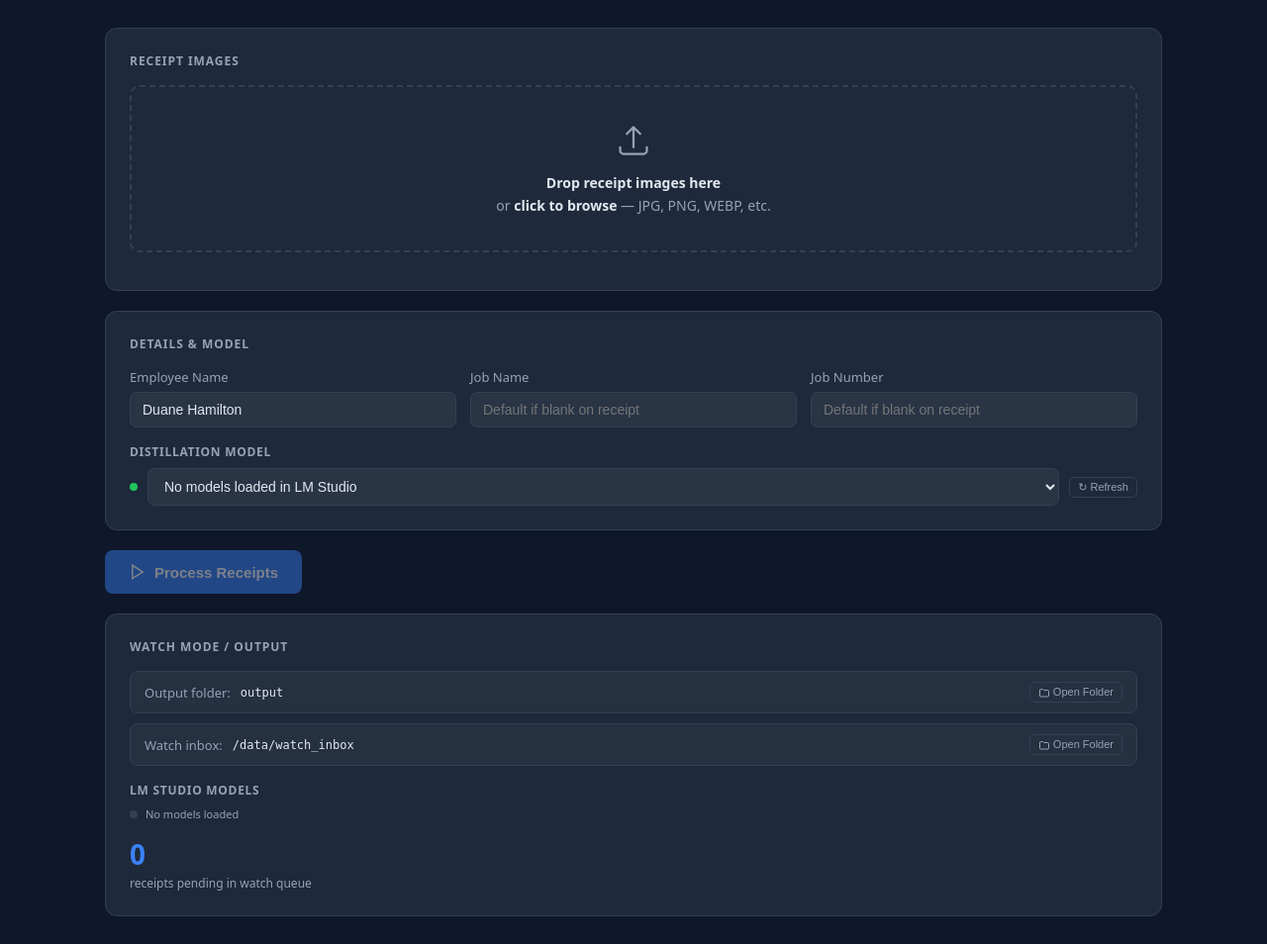
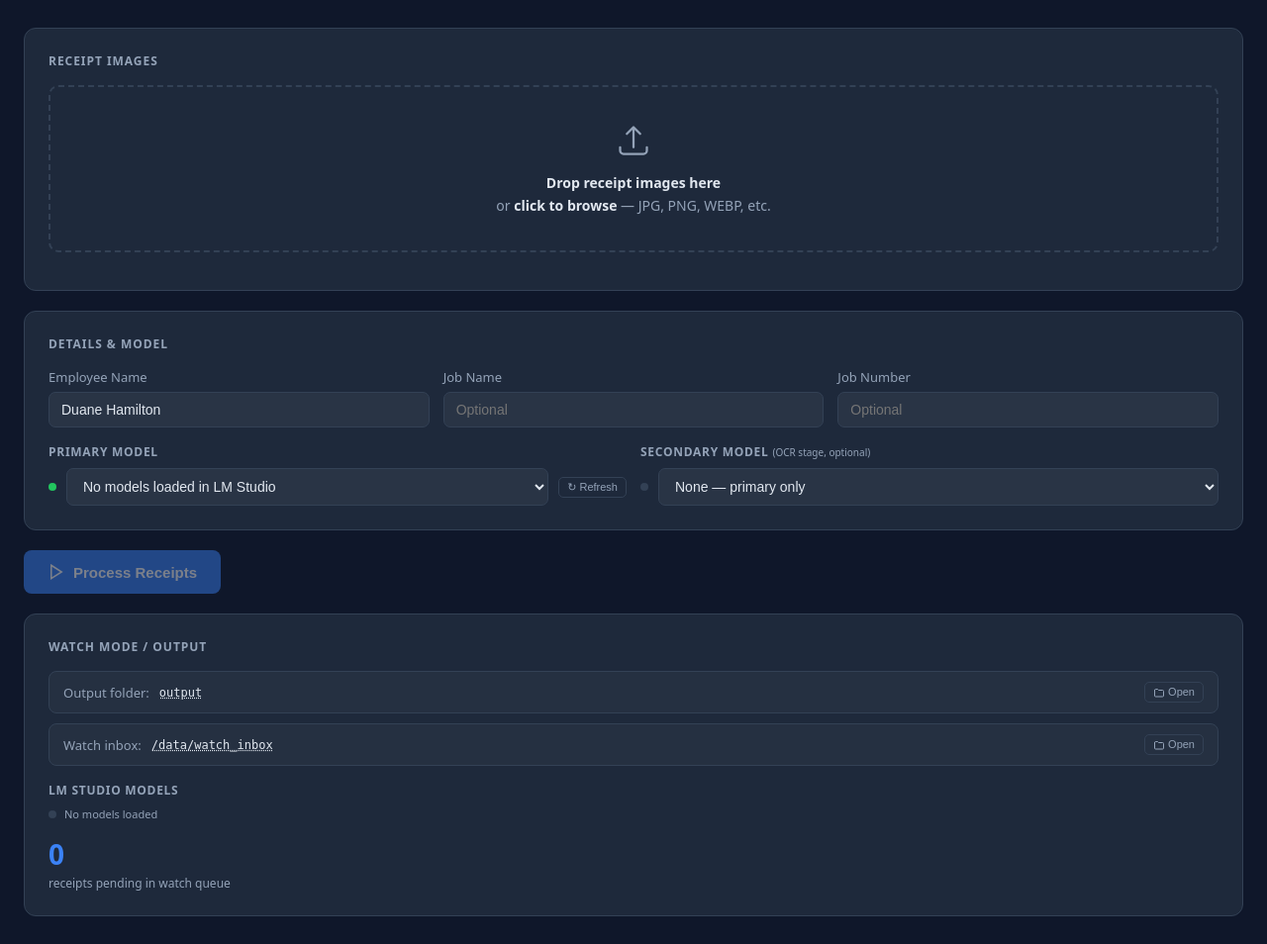
Before and after one commit to duedev/Reimbursements, a FastAPI app: page / in a window 1280 px wide. Shown: the part 56-1010 px from the top of the page at 99% size. Run offline with FastAPI, Linux system fonts and the light colour scheme; data that the repository does not hold is empty; some libraries are stand-ins or nearby versions.

Commit message:
UI/UX overhaul: model picker, kanban fixes, spreadsheet column reorder
Web UI:
- Hide upload/config cards during processing; "Process Another Batch" restores them
- Primary + Secondary model dropdowns replace single Distillation Model selector
  (secondary is the optional OCR-stage model; primary handles distillation/vision)
- LLM tag on each kanban card shows which model is working on it
- Kanban cards now move correctly between columns (fix getElementById vs CSS.escape bug)
- Cards in the Completed column sorted oldest-first (aging to top)
- Retry button renamed to just "Retry"; fixed index lookup so retries find image by
  original scan index rather than position in results list — resolves invalid-index
  error and duplicate card spawning
- App width fills all available window space (removed max-width: 1100px)
- Folder path labels in Watch Mode are clickable shortcut links
- Job name/number placeholders changed from "Default if blank on receipt" to "Optional"

Processing:
- olmOCR-2 removed as hardcoded primary; initialize_models() loads primary model only
- AI never extracts job_name or job_number from receipts; only user-provided values used
- Removed dollar amount from ai_summary prompt (summary describes purchase, not cost)
- "summary" field normalised to "ai_summary" for downstream compatibility

Spreadsheet:
- Columns G/H swapped: G=Filename (with hyperlink), H=Summary
- "AI Summary" header renamed to "Summary"
- Row formatting extended to column I (was H) to cover Review Notes column
- Sheet tabs renamed: Fuel, Materials, Miscellaneous
- Section banners updated to match tab names

https://claude.ai/code/session_01RQrnDGxha74VoW4FKjz3gq

```diff
--- a/server.py
+++ b/server.py
@@ -104,6 +104,10 @@ async def process(
             q.put({"type": "progress", "current": cur, "total": tot, "filename": fname})
 
         def receipt_status_cb(idx: int, tot: int, fname: str, status: str, data):
+            # Store original image path on first contact for retry support
+            if status == "queued":
+                orig = receipts_dir / fname
+                _jobs[job_id].setdefault("image_paths_by_idx", {})[idx] = str(orig)
             q.put({
                 "type":     "receipt_update",
                 "index":    idx,
@@ -245,49 +249,68 @@ async def make_spreadsheet(job_id: str):
 @app.post("/retry-receipt/{job_id}/{index}")
 async def retry_receipt(job_id: str, index: int):
     """
-    Re-process a single failed receipt using Gemma direct-vision (bypasses olmOCR).
-    Updates the job results in-place and emits an SSE receipt_update via the job queue.
+    Re-process a single failed receipt using the primary model (direct vision).
+    Works for both failed receipts and previously succeeded ones.
     """
     if job_id not in _jobs:
         return JSONResponse({"ok": False, "error": "Job not found"}, status_code=404)
 
     job = _jobs[job_id]
     results = job.get("results", [])
+    image_paths = job.get("image_paths_by_idx", {})
 
-    # Find the matching result by index (index is 1-based from the Kanban)
-    receipt_idx = index - 1
-    if receipt_idx < 0 or receipt_idx >= len(results):
-        return JSONResponse({"ok": False, "error": "Invalid receipt index"}, status_code=400)
+    # Find existing successful result (if any) by original index
+    target = None
+    target_pos = None
+    for i, r in enumerate(results):
+        if r.get("_original_index") == index:
+            target = r
+            target_pos = i
+            break
 
-    target = results[receipt_idx]
-    img_path_str = target.get("_image_path")
+    # Resolve image path: successful result has renamed path; failed receipt has original
+    img_path_str = None
+    if target:
+        img_path_str = target.get("_image_path")
+    if not img_path_str or not Path(img_path_str).exists():
+        img_path_str = image_paths.get(index)
+
     if not img_path_str or not Path(img_path_str).exists():
         return JSONResponse({"ok": False, "error": "Image file not available for retry"}, status_code=404)
+
+    img_path = Path(img_path_str)
 
     def _retry():
         from openai import OpenAI
         client = OpenAI(base_url=_pr.LMSTUDIO_BASE_URL, api_key="lmstudio")
-        return _pr._extract_with_model(client, Path(img_path_str), _pr._active_gemma_model)
+        return _pr._extract_with_model(client, img_path, _pr._active_gemma_model)
 
     try:
         new_data = await asyncio.get_event_loop().run_in_executor(None, _retry)
     except Exception as exc:
         return JSONResponse({"ok": False, "error": str(exc)}, status_code=500)
 
-    if new_data and not _pr._is_low_confidence(new_data):
-        # Merge new data into existing result
-        for k in ("date", "vendor", "amount", "category", "job_name", "job_number",
-                  "expense_description", "ai_summary", "flags"):
-            if k in new_data:
-                target[k] = new_data[k]
-        target["_flag"] = (new_data.get("flags") or [{}])[0].get("flag", "") if new_data.get("flags") else ""
-        q = job.get("queue")
-        if q:
-            q.put({"type": "receipt_update", "index": index, "status": "done",
-                   "data": _safe_receipt_data(target)})
-        return JSONResponse({"ok": True, "data": _safe_receipt_data(target)})
+    if not new_data or _pr._is_low_confidence(new_data):
+        return JSONResponse({"ok": False, "error": "Retry extraction failed or still low confidence"}, status_code=422)
 
-    return JSONResponse({"ok": False, "error": "Retry extraction failed or still low confidence"}, status_code=422)
+    new_data["_original_index"] = index
+    new_data["_image_path"]     = str(img_path)
+    new_data["_file"]           = img_path.name
+    new_data["_new_filename"]   = img_path.name
+    new_data["_category"]       = _pr.classify_category(new_data)
+    flags_list = new_data.get("flags") or []
+    new_data["_flag"] = flags_list[0].get("flag", "") if flags_list else ""
+
+    if target_pos is not None:
+        results[target_pos] = new_data          # replace in-place
+    else:
+        results.append(new_data)                # first-time success for a previously failed receipt
+
+    q = job.get("queue")
+    if q:
+        q.put({"type": "receipt_update", "index": index, "status": "done",
+               "data": _safe_receipt_data(new_data)})
+    return JSONResponse({"ok": True, "data": _safe_receipt_data(new_data)})
 
 
 @app.get("/models")
@@ -308,9 +331,11 @@ async def get_available_models():
 
     try:
         models = await asyncio.get_event_loop().run_in_executor(None, _fetch)
-        return JSONResponse({"models": models, "active_gemma": _pr._active_gemma_model, "ok": True})
+        return JSONResponse({"models": models, "active_gemma": _pr._active_gemma_model,
+                             "active_secondary": _pr._active_secondary_model, "ok": True})
     except Exception as exc:
         return JSONResponse({"models": [], "active_gemma": _pr._active_gemma_model,
+                             "active_secondary": _pr._active_secondary_model,
                              "ok": False, "error": str(exc)})
 
 
@@ -330,7 +355,22 @@ async def swap_gemma_model(body: GemmaSwapRequest):
     ok = _try_load_model(target)
     if ok:
         _pr._active_gemma_model = target
+        _pr._active_model = target
         return JSONResponse({"ok": True, "active_gemma": target})
+    return JSONResponse({"ok": False, "error": f"Could not load model: {target}"}, status_code=503)
+
+
+@app.post("/models/secondary")
+async def swap_secondary_model(body: GemmaSwapRequest):
+    """Set or clear the secondary (OCR-stage) model."""
+    target = body.model.strip()
+    if not target:
+        _pr._active_secondary_model = ""
+        return JSONResponse({"ok": True, "active_secondary": ""})
+    ok = _try_load_model(target)
+    if ok:
+        _pr._active_secondary_model = target
+        return JSONResponse({"ok": True, "active_secondary": target})
     return JSONResponse({"ok": False, "error": f"Could not load model: {target}"}, status_code=503)
 
 
--- a/templates/index.html
+++ b/templates/index.html
@@ -39,7 +39,7 @@
     header h1 { font-size: 20px; font-weight: 700; letter-spacing: -0.3px; flex: 1; }
     header span { color: var(--accent); }
 
-    main { max-width: 1100px; margin: 28px auto; padding: 0 16px; display: grid; gap: 20px; }
+    main { margin: 28px auto; padding: 0 24px; display: grid; gap: 20px; }
 
     .card {
       background: var(--surface);
@@ -311,7 +311,7 @@
 
 <main>
   <!-- Upload card -->
-  <div class="card">
+  <div class="card" id="upload-card">
     <div class="card-title">Receipt Images</div>
     <div id="drop-zone">
       <svg viewBox="0 0 24 24" fill="none" stroke="currentColor" stroke-width="1.5">
@@ -326,7 +326,7 @@
   </div>
 
   <!-- Config card -->
-  <div class="card">
+  <div class="card" id="config-card">
     <div class="card-title">Details &amp; Model</div>
     <div class="fields" style="margin-bottom:16px">
       <label>
@@ -335,23 +335,38 @@
       </label>
       <label>
         Job Name
-        <input type="text" id="job-name" placeholder="Default if blank on receipt">
+        <input type="text" id="job-name" placeholder="Optional">
       </label>
       <label>
         Job Number
-        <input type="text" id="job-number" placeholder="Default if blank on receipt">
+        <input type="text" id="job-number" placeholder="Optional">
       </label>
     </div>
-    <!-- Model selector -->
+    <!-- Model selectors -->
+    <div style="display:grid;grid-template-columns:1fr 1fr;gap:14px">
+      <div>
         <div style="font-size:12px;color:var(--muted);margin-bottom:8px;font-weight:600;text-transform:uppercase;letter-spacing:0.06em">
-      Distillation Model
+          Primary Model
         </div>
         <div class="model-select-row">
           <div class="model-active-dot" id="model-dot"></div>
-      <select id="model-select" title="Select Gemma model for distillation">
+          <select id="model-select" title="Primary model for extraction and distillation">
             <option value="">Loading available models…</option>
           </select>
           <button class="copy-btn" id="refresh-models-btn" title="Refresh model list">↻ Refresh</button>
+        </div>
+      </div>
+      <div>
+        <div style="font-size:12px;color:var(--muted);margin-bottom:8px;font-weight:600;text-transform:uppercase;letter-spacing:0.06em">
+          Secondary Model <span style="font-size:10px;text-transform:none;font-weight:400;letter-spacing:0">(OCR stage, optional)</span>
+        </div>
+        <div class="model-select-row">
+          <div class="model-active-dot" id="secondary-model-dot" style="background:var(--border)"></div>
+          <select id="secondary-model-select" title="Optional secondary model for the OCR stage">
+            <option value="">None — primary only</option>
+          </select>
+        </div>
+      </div>
     </div>
   </div>
 
@@ -449,23 +464,23 @@
 
     <div class="folder-strip" style="margin-bottom:10px">
       <span>Output folder:</span>
-      <code id="folder-path">loading…</code>
+      <code id="folder-path" style="cursor:pointer;text-decoration:underline dotted" title="Click to open" onclick="document.getElementById('open-folder-btn').click()">loading…</code>
       <button class="copy-btn" id="open-folder-btn">
         <svg width="12" height="12" viewBox="0 0 24 24" fill="none" stroke="currentColor" stroke-width="2"
              style="display:inline;vertical-align:middle;margin-right:3px">
           <path stroke-linecap="round" stroke-linejoin="round" d="M3 7a2 2 0 012-2h4l2 2h8a2 2 0 012 2v9a2 2 0 01-2 2H5a2 2 0 01-2-2V7z"/>
-        </svg>Open Folder
+        </svg>Open
       </button>
     </div>
 
     <div class="folder-strip" style="margin-bottom:16px">
       <span>Watch inbox:</span>
-      <code id="watch-folder-path">loading…</code>
+      <code id="watch-folder-path" style="cursor:pointer;text-decoration:underline dotted" title="Click to open" onclick="document.getElementById('open-watch-folder-btn').click()">loading…</code>
       <button class="copy-btn" id="open-watch-folder-btn">
         <svg width="12" height="12" viewBox="0 0 24 24" fill="none" stroke="currentColor" stroke-width="2"
              style="display:inline;vertical-align:middle;margin-right:3px">
           <path stroke-linecap="round" stroke-linejoin="round" d="M3 7a2 2 0 012-2h4l2 2h8a2 2 0 012 2v9a2 2 0 01-2 2H5a2 2 0 01-2-2V7z"/>
-        </svg>Open Folder
+        </svg>Open
       </button>
     </div>
 
@@ -583,7 +598,7 @@ window.removeFile = i => { selectedFiles.splice(i, 1); renderFileList(); };
 const receiptCards = {};
 
 function getCardEl(filename) {
-  return document.getElementById('kcard-' + CSS.escape(filename));
+  return document.getElementById('kcard-' + filename);
 }
 
 function setCounts() {
@@ -602,6 +617,7 @@ function makeCard(filename, status, data) {
   const div = document.createElement('div');
   div.id = 'kcard-' + filename;
   div.className = `k-card status-${status}`;
+  if (data && data.date) div.dataset.date = data.date;
 
   let inner = `<div class="k-filename">${esc(filename)}</div>`;
 
@@ -611,6 +627,19 @@ function makeCard(filename, status, data) {
   }[status] || status;
 
   inner += `<div class="k-status-badge s-${status}">${spinning ? '<span class="spinner"></span>' : ''}${statusLabel}</div>`;
+
+  // LLM tag: show which model is working on this card
+  if (status === 'ocr') {
+    const sec = document.getElementById('secondary-model-select')?.value;
+    const label = sec ? sec.split('/').pop().substring(0, 24) : 'OCR Model';
+    inner += `<div style="font-size:9px;color:var(--muted);font-family:ui-monospace,monospace;margin-bottom:3px">&#129302; ${esc(label)}</div>`;
+  } else if (status === 'distilling' || status === 'done' || status === 'failed') {
+    const primary = document.getElementById('active-model-label')?.textContent || '';
+    if (primary && primary !== 'Loading…' && primary !== 'No model') {
+      const label = primary.split('/').pop().substring(0, 24);
+      inner += `<div style="font-size:9px;color:var(--muted);font-family:ui-monospace,monospace;margin-bottom:3px">&#129302; ${esc(label)}</div>`;
+    }
+  }
 
   if (data && data.vendor) {
     inner += `<div class="k-vendor">${esc(data.vendor)} ${catBadge(data._category || data.category)}</div>`;
@@ -625,8 +654,8 @@ function makeCard(filename, status, data) {
   }
 
   if (status === 'failed') {
-    const idx = receiptCards[filename]?.index || 0;
-    inner += `<button class="k-retry-btn" onclick="retryReceipt(${idx}, '${esc(filename)}')">&#8635; Retry via Gemma</button>`;
+    const idx = receiptCards[filename]?.index ?? 0;
+    inner += `<button class="k-retry-btn" onclick="retryReceipt(${idx}, '${esc(filename)}')">&#8635; Retry</button>`;
   }
 
   div.innerHTML = inner;
@@ -639,13 +668,29 @@ function moveCard(filename, newStatus, data) {
     done: 'col-completed', failed: 'col-failed'
   };
 
-  // Remove from current column
-  const existing = getCardEl(filename);
-  if (existing) existing.remove();
+  // Remove from every column (not just the expected one — handles race conditions)
+  ['col-queued','col-processing','col-completed','col-failed'].forEach(id => {
+    const el = document.getElementById(id)?.querySelector(`#kcard-${CSS.escape(filename)}`);
+    if (el) el.remove();
+  });
 
   const newCard = makeCard(filename, newStatus, data);
   const col = document.getElementById(colMap[newStatus] || 'col-queued');
+
+  // Completed column: insert oldest-first (aging to top)
+  if (newStatus === 'done' && data && data.date) {
+    const cards = [...col.querySelectorAll('.k-card')];
+    let insertBefore = null;
+    for (const card of cards) {
+      if (!card.dataset.date || data.date <= card.dataset.date) {
+        insertBefore = card;
+        break;
+      }
+    }
+    insertBefore ? col.insertBefore(newCard, insertBefore) : col.appendChild(newCard);
+  } else {
     col.appendChild(newCard);
+  }
   setCounts();
 }
 
@@ -758,6 +803,8 @@ function setProcessing(on) {
   processBtn.disabled = on;
   processBtn.textContent = on ? 'Processing…' : 'Process Receipts';
   if (!on) stopBtn.classList.add('hidden');
+  document.getElementById('upload-card').classList.toggle('hidden', on);
+  document.getElementById('config-card').classList.toggle('hidden', on);
   if (on) {
     progressCard.classList.remove('hidden');
     generateCard.classList.add('hidden');
@@ -837,6 +884,8 @@ resetBtn.addEventListener('click', () => {
   downloadRow.classList.add('hidden');
   statusBadge.classList.add('hidden');
   stopBtn.classList.add('hidden');
+  document.getElementById('upload-card').classList.remove('hidden');
+  document.getElementById('config-card').classList.remove('hidden');
   processBtn.textContent = 'Process Receipts';
   processBtn.disabled = true;
 });
@@ -877,15 +926,20 @@ async function loadModels() {
   try {
     const res  = await fetch('/models/available');
     const data = await res.json();
-    const active = data.active_gemma || '';
+    const active          = data.active_gemma || '';
+    const activeSecondary = data.active_secondary || '';
 
     document.getElementById('active-model-label').textContent = active || 'No model';
     document.getElementById('gemma-status-dot').style.background = active ? 'var(--success)' : 'var(--border)';
     document.getElementById('model-dot').style.background = active ? 'var(--success)' : 'var(--border)';
+    document.getElementById('secondary-model-dot').style.background = activeSecondary ? 'var(--success)' : 'var(--border)';
 
-    const sel = modelSelect;
-    const prev = sel.value;
-    sel.innerHTML = '';
+    const sel  = modelSelect;
+    const sel2 = document.getElementById('secondary-model-select');
+    const prev  = sel.value;
+    const prev2 = sel2.value;
+    sel.innerHTML  = '';
+    sel2.innerHTML = '<option value="">None — primary only</option>';
 
     if (!data.models || data.models.length === 0) {
       sel.innerHTML = '<option value="">No models loaded in LM Studio</option>';
@@ -894,12 +948,17 @@ async function loadModels() {
 
     data.models.forEach(id => {
       const opt = document.createElement('option');
-      opt.value = id;
-      opt.textContent = id;
+      opt.value = id; opt.textContent = id;
       if (id === active) opt.selected = true;
       sel.appendChild(opt);
+
+      const opt2 = document.createElement('option');
+      opt2.value = id; opt2.textContent = id;
+      if (id === activeSecondary) opt2.selected = true;
+      sel2.appendChild(opt2);
     });
     if (!sel.value && prev) sel.value = prev;
+    if (!sel2.value && prev2) sel2.value = prev2;
   } catch (_) {
     modelSelect.innerHTML = '<option value="">LM Studio unreachable</option>';
   }
@@ -920,10 +979,32 @@ modelSelect.addEventListener('change', async () => {
       document.getElementById('active-model-label').textContent = chosen;
       document.getElementById('model-dot').style.background = 'var(--success)';
       document.getElementById('gemma-status-dot').style.background = 'var(--success)';
-      showToast(`Model switched to ${chosen}`, true);
+      showToast(`Primary model: ${chosen}`, true);
     } else {
       showToast(`Could not load model: ${data.error}`, false);
       document.getElementById('model-dot').style.background = 'var(--danger)';
+    }
+  } catch (err) {
+    showToast(`Error: ${err.message}`, false);
+  }
+});
+
+document.getElementById('secondary-model-select').addEventListener('change', async () => {
+  const chosen = document.getElementById('secondary-model-select').value;
+  document.getElementById('secondary-model-dot').style.background = 'var(--warning)';
+  try {
+    const res  = await fetch('/models/secondary', {
+      method: 'POST',
+      headers: {'Content-Type': 'application/json'},
+      body: JSON.stringify({ model: chosen }),
+    });
+    const data = await res.json();
+    if (data.ok) {
+      document.getElementById('secondary-model-dot').style.background = chosen ? 'var(--success)' : 'var(--border)';
+      showToast(chosen ? `Secondary model: ${chosen}` : 'Secondary model cleared', true);
+    } else {
+      showToast(`Could not set secondary: ${data.error}`, false);
+      document.getElementById('secondary-model-dot').style.background = 'var(--danger)';
     }
   } catch (err) {
     showToast(`Error: ${err.message}`, false);
```
Also changed, not shown: process_receipts.py (+31 -33 lines), spreadsheet_theme.py (+32 -33 lines). Lines whose indentation alone changed are shown as unchanged.
